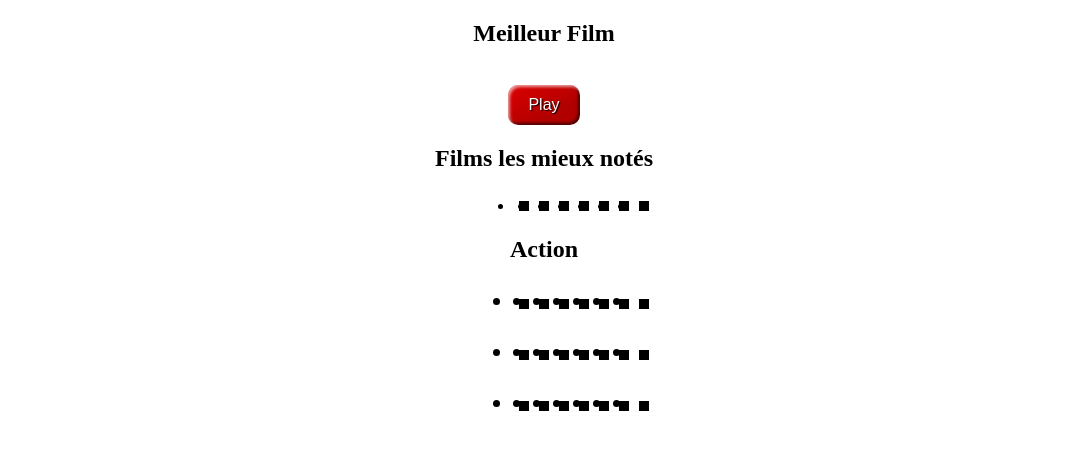
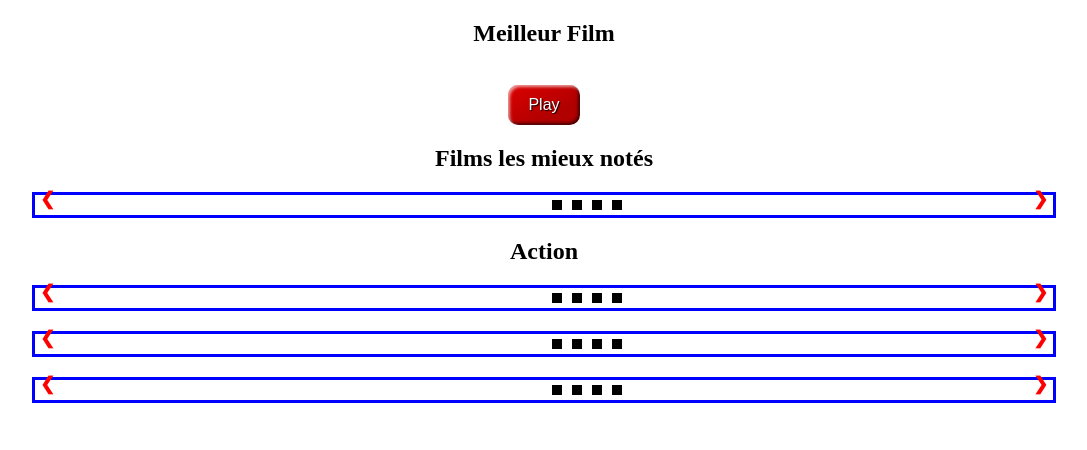
Before and after one commit to yannis971/Projet_P6, a Flask app: page / in a window 1280 px wide. Shown: the part 84-534 px from the top of the page, without its empty margins (96-1183 px from the left). Run offline with Flask 2, Linux system fonts and the light colour scheme.

Commit message:
version 0.0.6 1ère ébauche du carrousel

```diff
--- /dev/null
+++ b/jsiapp/static/css/custom.css
@@ -0,0 +1,58 @@
+
+
+.carrousel-0 {
+  display: inline-block;
+}
+
+.carrousel-1 {
+  display: inline-block;
+}
+
+.carrousel-2 {
+  display: inline-block;
+}
+
+.carrousel-3 {
+  display: inline-block;
+}
+
+/* Slideshow container */
+.slideshow-container {
+  /*max-width: 1024px;*/
+  position: relative;
+  margin: auto;
+  border : 3px solid blue;
+}
+
+/* Next & previous buttons */
+
+.prev, .next {
+  cursor: pointer;
+  position: absolute;
+  top: 50%;
+  width: auto;
+  padding: 5px;
+  margin-top: -22px;
+  color: red;
+  font-weight: bold;
+  font-size: 18px;
+  transition: 0.6s ease;
+  border-radius: 0 3px 3px 0;
+  user-select: none;
+}
+
+/* Position the "next button" to the right */
+.next {
+  right: 0;
+  border-radius: 3px 0 0 3px;
+}
+
+.prev {
+  left: 0;
+}
+
+/* On hover, add a grey background color */
+.prev:hover, .next:hover {
+  background-color: #f1f1f1;
+  color: black;
+}
--- a/jsiapp/static/css/main.css
+++ b/jsiapp/static/css/main.css
@@ -63,13 +63,18 @@
   justify-content: center;
 }
 
+
+
+
 .list-movies {
   display: flex;
   justify-content: center;
   margin: auto;
   width: 60%;
   min-width: 1024px;
+  list-style-type: none;
 }
+
 .movie img {
   margin: 5px;
   border-style: solid;
--- a/jsiapp/static/js/best_movies.js
+++ b/jsiapp/static/js/best_movies.js
@@ -34,7 +34,7 @@
   //let bestMoviesAwait = await getBestMovies("http://localhost:8000/api/v1/titles/?sort_by=-imdb_score", NB_MOVIES_MAX + 1, true);
   //HTML rendering
   let best_movies_container = document.querySelector("#best_movies");
-  let balises_a = best_movies_container.querySelectorAll('a');
+  let balises_a = best_movies_container.querySelectorAll('.js-modal');
   let balises_img = best_movies_container.querySelectorAll('img');
   for (let i = 0; i < NB_MOVIES_MAX; i++) {
     let bestMovie = JSON.parse(bestMoviesAwait[i]);
--- a/jsiapp/static/js/best_movies_by_category.js
+++ b/jsiapp/static/js/best_movies_by_category.js
@@ -19,7 +19,7 @@
     let id = "#category_" + j;
     let best_movies_container = document.querySelector(id);
     let balise_h2 = best_movies_container.querySelector('h2');
-    let balises_a = best_movies_container.querySelectorAll('a');
+    let balises_a = best_movies_container.querySelectorAll('.js-modal');
     let balises_img = best_movies_container.querySelectorAll('img');
 
     let cle = MOVIE_CATEGORIES[j];
--- a/jsiapp/templates/base.html
+++ b/jsiapp/templates/base.html
@@ -6,6 +6,7 @@
     <link rel="preconnect" href="https://fonts.gstatic.com">
     <link href="https://fonts.googleapis.com/css2?family=Noto+Sans+JP:wght@100;300;400;500;700&family=Oxygen:wght@300;400;700&display=swap" rel="stylesheet">
     <link rel="stylesheet" type="text/css" href="{{  url_for('static', filename='css/main.css') }}"/>
+    <link rel="stylesheet" type="text/css" href="{{  url_for('static', filename='css/custom.css') }}"/>
     <link rel="stylesheet" type="text/css" href="{{  url_for('static', filename='css/modal.css') }}"/>
     <!--script src="{{  url_for('static', filename='js/get_data.js') }}" type="text/javascript" ></script-->
 
--- a/jsiapp/templates/index.html
+++ b/jsiapp/templates/index.html
@@ -72,61 +72,79 @@
   <script src="{{ url_for('static', filename='js/the_best_movie.js') }}" type="text/javascript"></script>
 </div>
 
+
+<div id="best_movies">
   <h2>Films les mieux notés</h2>
-<div id="best_movies">
+  <div id="carrousel_0" class="slideshow-container">
+    <a class="prev">&#10094;</a>
     <ul class="list-movies">
-    <li id="000" class="movie"><a class="js-modal" href=""><img class="best-movie" src="" alt=""/></a></li>
-    <li id="001" class="movie"><a class="js-modal" href=""><img class="best-movie" src="" alt=""/></a></li>
-    <li id="002" class="movie"><a class="js-modal" href=""><img class="best-movie" src="" alt=""/></a></li>
-    <li id="003" class="movie"><a class="js-modal" href=""><img class="best-movie" src="" alt=""/></a></li>
-    <li id="004" class="movie"><a class="js-modal" href=""><img class="best-movie" src="" alt=""/></a></li>
-    <li id="005" class="movie"><a class="js-modal" href=""><img class="best-movie" src="" alt=""/></a></li>
-    <li id="006" class="movie"><a class="js-modal" href=""><img class="best-movie" src="" alt=""/></a></li>
+      <li class="movie"><a class="js-modal" href=""><img class="best-movie" src="" alt=""/></a></li>
+      <li class="movie"><a class="js-modal" href=""><img class="best-movie" src="" alt=""/></a></li>
+      <li class="movie"><a class="js-modal" href=""><img class="best-movie" src="" alt=""/></a></li>
+      <li class="movie"><a class="js-modal" href=""><img class="best-movie" src="" alt=""/></a></li>
+      <li class="movie"><a class="js-modal" href=""><img class="best-movie" src="" alt=""/></a></li>
+      <li class="movie"><a class="js-modal" href=""><img class="best-movie" src="" alt=""/></a></li>
+      <li class="movie"><a class="js-modal" href=""><img class="best-movie" src="" alt=""/></a></li>
     </ul>
+    <a class="next">&#10095;</a>
+  </div>
   <script src="{{ url_for('static', filename='js/best_movies.js') }}" type="text/javascript"></script>
 </div>
 
 <div id="best_movies_by_category">
   <div id="category_0">
     <h2><h2>
+    <div id="carrousel_1"  class="slideshow-container">
+      <a class="prev">&#10094;</a>
       <ul class="list-movies">
-      <li id="100" class="movie"><a class="js-modal" href=""><img class="best-movie" src="" alt=""/></a></li>
-      <li id="101" class="movie"><a class="js-modal" href=""><img class="best-movie" src="" alt=""/></a></li>
-      <li id="102" class="movie"><a class="js-modal" href=""><img class="best-movie" src="" alt=""/></a></li>
-      <li id="103" class="movie"><a class="js-modal" href=""><img class="best-movie" src="" alt=""/></a></li>
-      <li id="104" class="movie"><a class="js-modal" href=""><img class="best-movie" src="" alt=""/></a></li>
-      <li id="105" class="movie"><a class="js-modal" href=""><img class="best-movie" src="" alt=""/></a></li>
-      <li id="106" class="movie"><a class="js-modal" href=""><img class="best-movie" src="" alt=""/></a></li>
+        <li class="movie"><a class="js-modal" href=""><img class="best-movie" src="" alt=""/></a></li>
+        <li class="movie"><a class="js-modal" href=""><img class="best-movie" src="" alt=""/></a></li>
+        <li class="movie"><a class="js-modal" href=""><img class="best-movie" src="" alt=""/></a></li>
+        <li class="movie"><a class="js-modal" href=""><img class="best-movie" src="" alt=""/></a></li>
+        <li class="movie"><a class="js-modal" href=""><img class="best-movie" src="" alt=""/></a></li>
+        <li class="movie"><a class="js-modal" href=""><img class="best-movie" src="" alt=""/></a></li>
+        <li class="movie"><a class="js-modal" href=""><img class="best-movie" src="" alt=""/></a></li>
       </ul>
+      <a class="next">&#10095;</a>
+    </div>
   </div>
   <div id="category_1">
     <h2><h2>
+    <div id="carrousel_2" class="slideshow-container">
+      <a class="prev">&#10094;</a>
       <ul class="list-movies">
-      <li id="200" class="movie"><a class="js-modal" href=""><img class="best-movie" src="" alt=""/></a></li>
-      <li id="201" class="movie"><a class="js-modal" href=""><img class="best-movie" src="" alt=""/></a></li>
-      <li id="202" class="movie"><a class="js-modal" href=""><img class="best-movie" src="" alt=""/></a></li>
-      <li id="203" class="movie"><a class="js-modal" href=""><img class="best-movie" src="" alt=""/></a></li>
-      <li id="204" class="movie"><a class="js-modal" href=""><img class="best-movie" src="" alt=""/></a></li>
-      <li id="205" class="movie"><a class="js-modal" href=""><img class="best-movie" src="" alt=""/></a></li>
-      <li id="206" class="movie"><a class="js-modal" href=""><img class="best-movie" src="" alt=""/></a></li>
+        <li class="movie"><a class="js-modal" href=""><img class="best-movie" src="" alt=""/></a></li>
+        <li class="movie"><a class="js-modal" href=""><img class="best-movie" src="" alt=""/></a></li>
+        <li class="movie"><a class="js-modal" href=""><img class="best-movie" src="" alt=""/></a></li>
+        <li class="movie"><a class="js-modal" href=""><img class="best-movie" src="" alt=""/></a></li>
+        <li class="movie"><a class="js-modal" href=""><img class="best-movie" src="" alt=""/></a></li>
+        <li class="movie"><a class="js-modal" href=""><img class="best-movie" src="" alt=""/></a></li>
+        <li class="movie"><a class="js-modal" href=""><img class="best-movie" src="" alt=""/></a></li>
       </ul>
+      <a class="next">&#10095;</a>
+    </div>
   </div>
   <div id="category_2">
     <h2><h2>
+    <div id="carrousel_3" class="slideshow-container">
+      <a class="prev">&#10094;</a>
       <ul class="list-movies">
-      <li id="300" class="movie"><a class="js-modal" href=""><img class="best-movie" src="" alt=""/></a></li>
-      <li id="301" class="movie"><a class="js-modal" href=""><img class="best-movie" src="" alt=""/></a></li>
-      <li id="302" class="movie"><a class="js-modal" href=""><img class="best-movie" src="" alt=""/></a></li>
-      <li id="303" class="movie"><a class="js-modal" href=""><img class="best-movie" src="" alt=""/></a></li>
-      <li id="304" class="movie"><a class="js-modal" href=""><img class="best-movie" src="" alt=""/></a></li>
-      <li id="305" class="movie"><a class="js-modal" href=""><img class="best-movie" src="" alt=""/></a></li>
-      <li id="306" class="movie"><a class="js-modal" href=""><img class="best-movie" src="" alt=""/></a></li>
+        <li class="movie"><a class="js-modal" href=""><img class="best-movie" src="" alt=""/></a></li>
+        <li class="movie"><a class="js-modal" href=""><img class="best-movie" src="" alt=""/></a></li>
+        <li class="movie"><a class="js-modal" href=""><img class="best-movie" src="" alt=""/></a></li>
+        <li class="movie"><a class="js-modal" href=""><img class="best-movie" src="" alt=""/></a></li>
+        <li class="movie"><a class="js-modal" href=""><img class="best-movie" src="" alt=""/></a></li>
+        <li class="movie"><a class="js-modal" href=""><img class="best-movie" src="" alt=""/></a></li>
+        <li class="movie"><a class="js-modal" href=""><img class="best-movie" src="" alt=""/></a></li>
       </ul>
+      <a class="next">&#10095;</a>
+    </div>
   </div>
   <script src="{{ url_for('static', filename='js/best_movies_by_category.js') }}" type="text/javascript"></script>
 </div>
 
 
 <script src="{{ url_for('static', filename='js/modal.js') }}" type="text/javascript"></script>
+<script src="{{ url_for('static', filename='js/carrousel.js') }}" type="text/javascript"></script>
 
 {% endblock %}
```
Also changed, not shown: jsiapp/static/js/carrousel.js (added, +53 -0 lines). Lines whose indentation alone changed are shown as unchanged.
